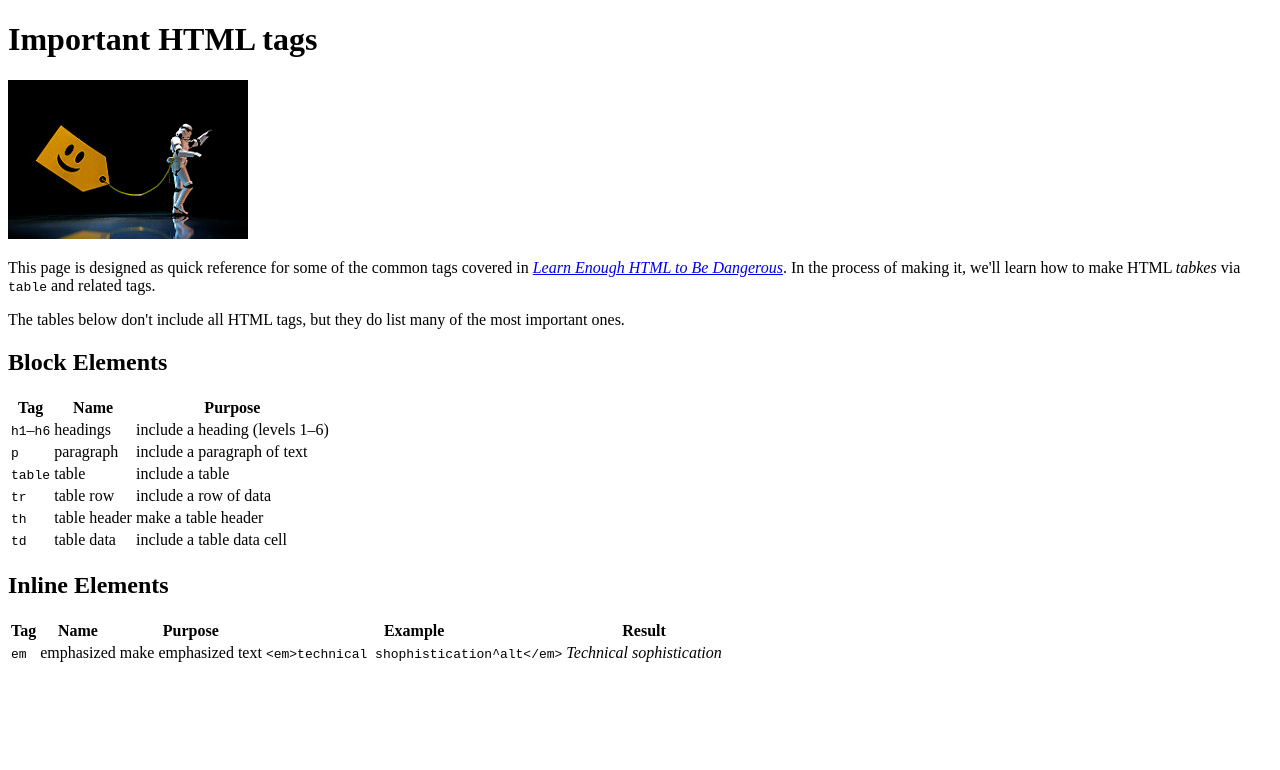
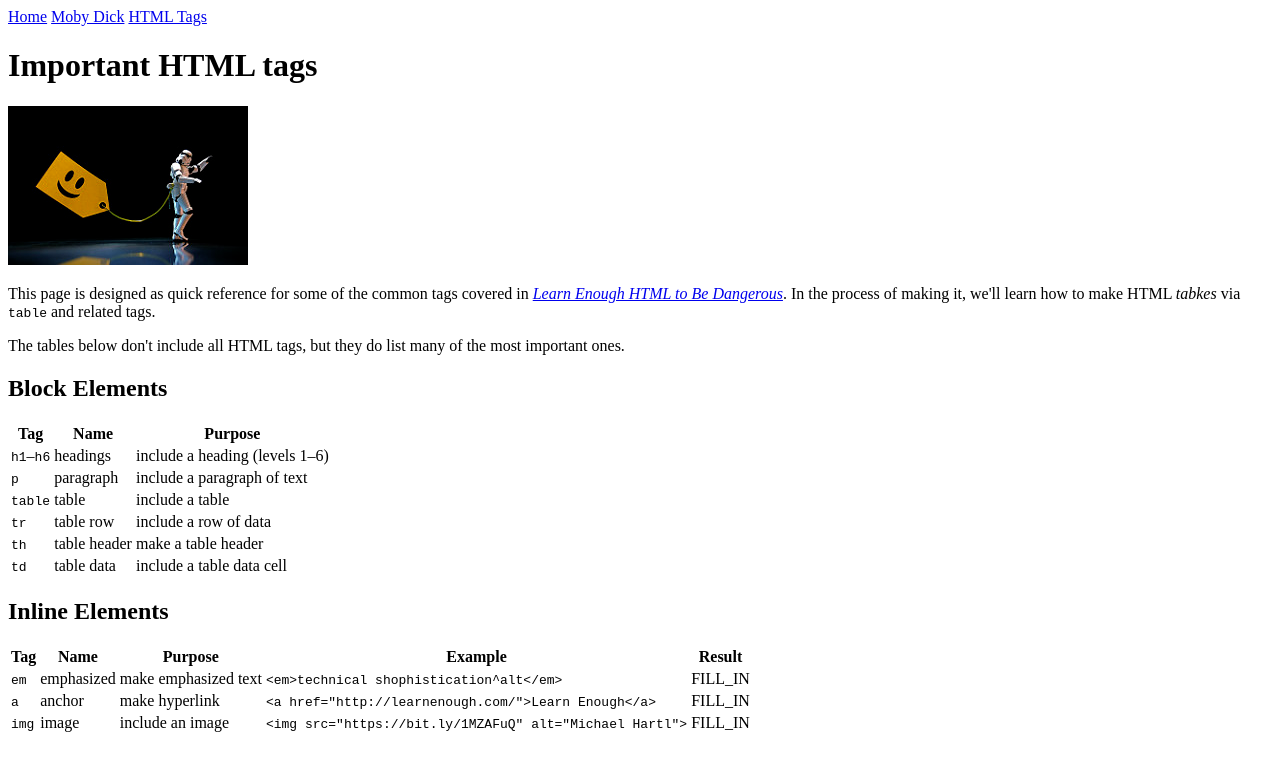
Before and after one commit to lashaly/sample_website, a plain HTML site: page tags.html in a window 1280 px wide. Drawn offline with Linux system fonts and the light colour scheme.

Commit message:
Add a Moby Dick page and a menu

```diff
--- a/tags.html
+++ b/tags.html
@@ -6,13 +6,18 @@
 	</head>
 	<body>
 
+	<div>
+		<a href="index.html">Home</a>
+		<a href="moby_dick.html">Moby Dick</a>
+		<a href="tags.html">HTML Tags</a>
+	</div>
 	<h1>Important HTML tags</h1>
-
 	<img src="images/storm_tropper_tagged.jpg" alt=Tagged Storm Trooper">
-
+<div>
 	<p>
 		This page is designed as quick reference for some of the common tags covered in <a href="http://learnenough.com/html-tutorial"><em>Learn Enough HTML to Be Dangerous</em></a>. In the process of making it, we'll learn how to make HTML <em>tabkes</em> via <code>table</code> and related tags.
 	</p>
+</div>
 	<p>
 		The tables below don't include all HTML tags, but they do list many of the most important ones.
 	</p>
@@ -34,7 +39,7 @@
 			<td>paragraph</td>
 			<td>include a paragraph of text</td>
 		</tr>
-		<tr>
+	 	<tr>
 			<td><code>table</code></td>
 			<td>table</td>
 			<td>include a table</td>
@@ -54,6 +59,7 @@
 			<td>table data</td>
 			<td>include a table data cell</td>
 		</tr>
+	</ol>
 	</table>
 
 	<h2>Inline Elements</h2>
@@ -70,7 +76,29 @@
 			<td>emphasized</td>
 			<td>make emphasized text</td>
 			<td><code>&lt;em&gt;technical shophistication^alt&lt;/em&gt;</code></td>
-			<td><em>Technical sophistication</em></td>
+			<td>FILL_IN</td>
+		</tr>
+		<tr>
+			<td><code>a</code></td>
+			<td>anchor</td>
+			<td>make hyperlink</td>
+			<td>
+				<code>
+					&lt;a href="http://learnenough.com/"&gt;Learn Enough&lt;/a&gt;
+				</code>
+			</td>
+			<td>FILL_IN</td>
+		</tr>
+		<tr>
+			<td><code>img</code></td>
+			<td>image</td>
+			<td>include an image</td>
+			<td>
+				<code>
+					&lt;img src="https://bit.ly/1MZAFuQ" alt="Michael Hartl"&gt;
+				</code>
+			</td>
+			<td>FILL_IN</td>
 		</tr>
 	</table>
 
```
Also changed, not shown: index.html (+5 -1 lines), moby_dick.html (added, +75 -0 lines), images/moby_dick.png (added), images/sperm_whales.jpg (added), 2 other files.
